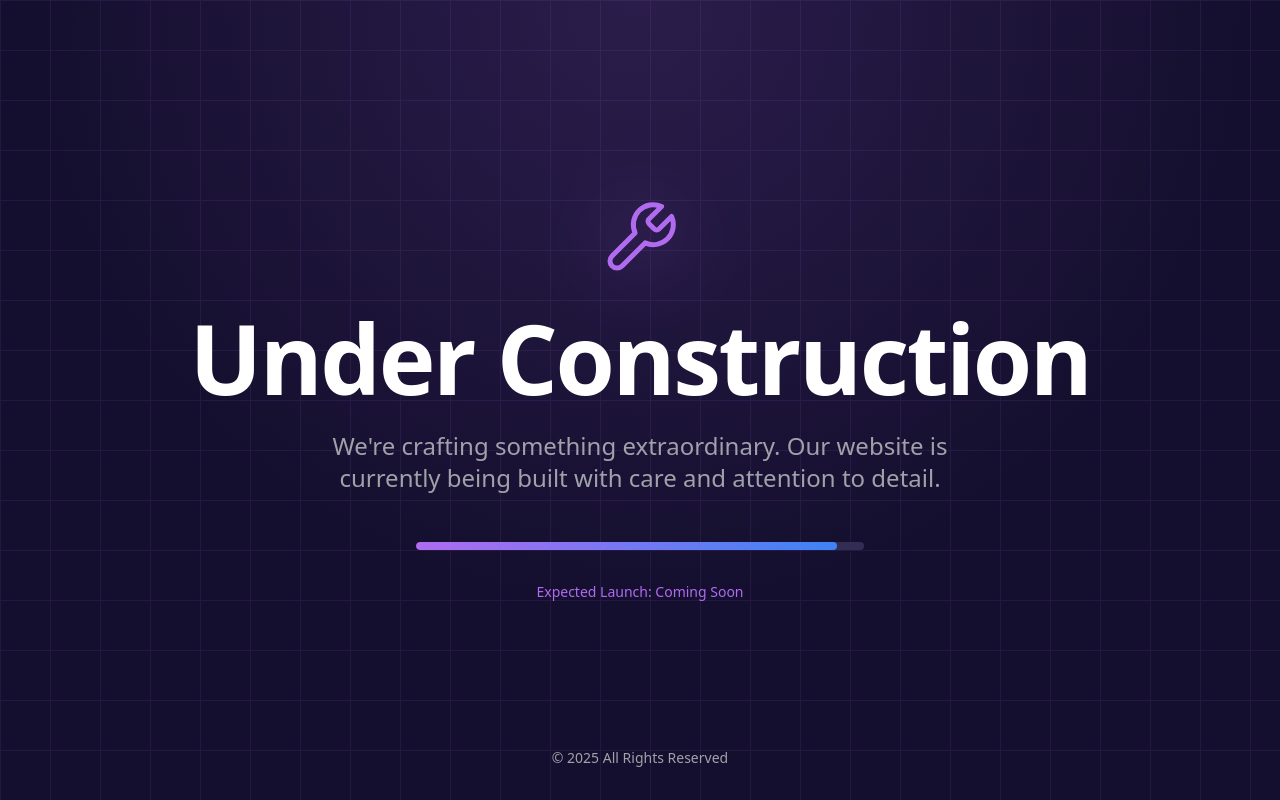
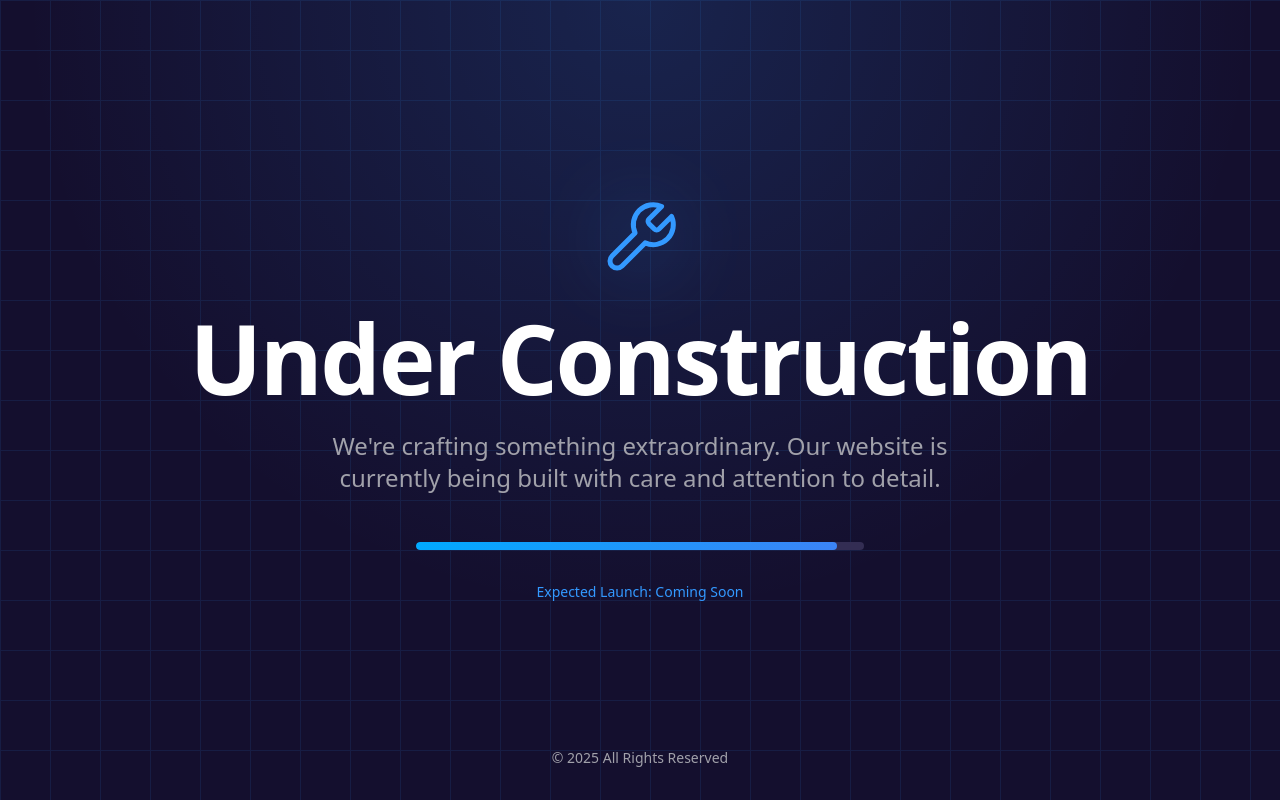
Before and after one commit to abdelrahmanahmed/audit.com, a React (Vite) app: page / in a window 1280 px wide. Built offline with nearby package versions, Linux system fonts and the light colour scheme; the HTML template or start-up script is replaced by a standard one.

Commit message:
Refactor: Change color scheme

```diff
--- a/src/index.css
+++ b/src/index.css
@@ -17,16 +17,16 @@ All colors MUST be HSL.
     --popover: 250 40% 15%;
     --popover-foreground: 0 0% 100%;
 
-    --primary: 271 81% 68%;
+    --primary: 210 100% 60%;
     --primary-foreground: 0 0% 100%;
 
-    --secondary: 217 91% 60%;
+    --secondary: 217 91% 70%;
     --secondary-foreground: 0 0% 100%;
 
     --muted: 250 30% 25%;
     --muted-foreground: 240 5% 65%;
 
-    --accent: 271 91% 65%;
+    --accent: 210 100% 65%;
     --accent-foreground: 0 0% 100%;
 
     --destructive: 0 84.2% 60.2%;
@@ -34,12 +34,12 @@ All colors MUST be HSL.
 
     --border: 250 30% 25%;
     --input: 250 30% 25%;
-    --ring: 271 81% 68%;
+    --ring: 210 100% 60%;
 
     --radius: 0.75rem;
 
-    --gradient-primary: linear-gradient(135deg, hsl(271, 81%, 68%) 0%, hsl(217, 91%, 60%) 100%);
-    --gradient-glow: radial-gradient(circle at 50% 0%, hsl(271, 81%, 68%, 0.3) 0%, transparent 60%);
+    --gradient-primary: linear-gradient(135deg, hsl(200, 100%, 50%) 0%, hsl(217, 91%, 60%) 100%);
+    --gradient-glow: radial-gradient(circle at 50% 0%, hsl(210, 100%, 60%, 0.3) 0%, transparent 60%);
 
     --sidebar-background: 0 0% 98%;
 
@@ -68,16 +68,16 @@ All colors MUST be HSL.
     --popover: 250 40% 15%;
     --popover-foreground: 0 0% 100%;
 
-    --primary: 271 81% 68%;
+    --primary: 210 100% 60%;
     --primary-foreground: 0 0% 100%;
 
-    --secondary: 217 91% 60%;
+    --secondary: 217 91% 70%;
     --secondary-foreground: 0 0% 100%;
 
     --muted: 250 30% 25%;
     --muted-foreground: 240 5% 65%;
 
-    --accent: 271 91% 65%;
+    --accent: 210 100% 65%;
     --accent-foreground: 0 0% 100%;
 
     --destructive: 0 62.8% 30.6%;
@@ -85,7 +85,7 @@ All colors MUST be HSL.
 
     --border: 250 30% 25%;
     --input: 250 30% 25%;
-    --ring: 271 81% 68%;
+    --ring: 210 100% 60%;
 
     --sidebar-background: 240 5.9% 10%;
     --sidebar-foreground: 240 4.8% 95.9%;
```
